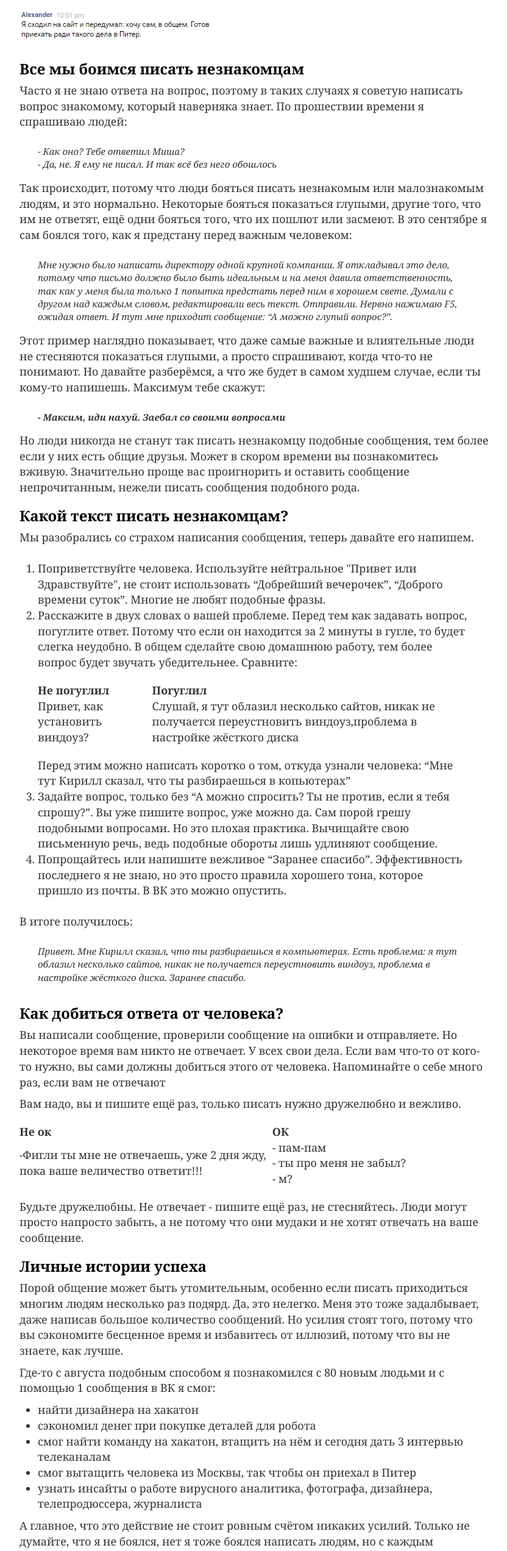
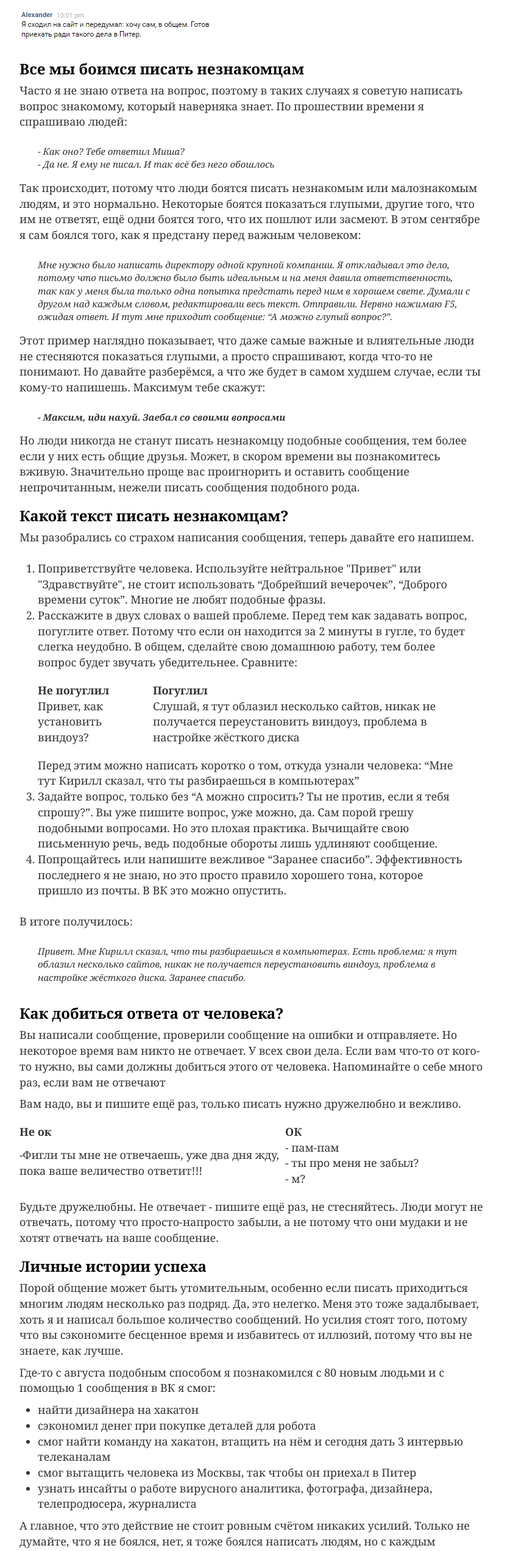
Before and after one commit to misteraverin/howtowrite, a plain HTML site: page index.html in a window 1280 px wide. Shown: the part 240-2784 px from the top of the page at 61% size, without its empty margins (53-885 px from the left). Drawn offline with nearby package versions, Linux system fonts and the light colour scheme.

Commit message:
Spelling and a bit of html validation

```diff
--- a/index.html
+++ b/index.html
@@ -1,5 +1,5 @@
 <!DOCTYPE html>
-<html lang="en">
+<html lang="ru">
 <head>
     <title>Как писать незнакомым людям, если вы боитесь</title>
     <meta charset="utf-8">
@@ -13,22 +13,22 @@
 <body>
 
 <div class="container">
-	<h2>Как писать незнакомым людям, если вы боитесь или решение проблем 1 сообщением</h2>
-	<img src="hackathon.png">
+	<h2>Как писать незнакомым людям, если вы боитесь или решение проблем одним сообщением</h2>
+	<img src="hackathon.png" alt="">
 	<h3>Все мы боимся писать незнакомцам</h3>
 	<p>Часто я не знаю ответа на вопрос, поэтому в таких случаях я советую написать вопрос знакомому, который
 наверняка знает. По прошествии времени я спрашиваю людей:
 	</p>
 	<div class="blockquote">
 	- Как оно? Тебе ответил Миша?<br>
-- Да, не.  Я ему не писал. И так всё без него обошлось
+- Да не.  Я ему не писал. И так всё без него обошлось
 
 	</div>
 	<p>
-		Так происходит, потому что люди бояться писать незнакомым или малознакомым людям, и это нормально. Некоторые бояться показаться глупыми, другие того, что им не ответят, ещё одни бояться того, что их пошлют или засмеют. В это сентябре я сам боялся того, как я предстану перед важным человеком:
+		Так происходит, потому что люди боятся писать незнакомым или малознакомым людям, и это нормально. Некоторые боятся показаться глупыми, другие того, что им не ответят, ещё одни боятся того, что их пошлют или засмеют. В этом сентябре я сам боялся того, как я предстану перед важным человеком:
 	</p>
 		<div class="blockquote">
-		Мне нужно было написать директору одной крупной компании. Я откладывал это дело, потому что письмо должно было быть идеальным и на меня давила ответственность, так как у меня была только 1 попытка предстать перед ним в хорошем свете. Думали с другом над каждым словом, редактировали весь текст. Отправили. Нервно нажимаю F5, ожидая ответ. И тут мне приходит сообщение: “А можно глупый вопрос?”.
+		Мне нужно было написать директору одной крупной компании. Я откладывал это дело, потому что письмо должно было быть идеальным и на меня давила ответственность, так как у меня была только одна попытка предстать перед ним в хорошем свете. Думали с другом над каждым словом, редактировали весь текст. Отправили. Нервно нажимаю F5, ожидая ответ. И тут мне приходит сообщение: “А можно глупый вопрос?”.
 	</div>
 	<p>
 		Этот пример наглядно показывает, что даже самые важные и влиятельные люди  не стесняются показаться глупыми, а просто спрашивают, когда что-то не понимают. Но давайте разберёмся, а что же будет в самом худшем случае, если ты кому-то напишешь. Максимум тебе скажут:
@@ -37,7 +37,7 @@
 		- Максим, иди нахуй. Заебал со своими вопросами
 	</div>
 	<p>
-		Но люди никогда не станут так писать незнакомцу подобные сообщения, тем более если у них есть общие друзья. Может в скором времени вы познакомитесь вживую. Значительно проще вас проигнорить и оставить сообщение непрочитанным, нежели писать сообщения подобного рода.
+		Но люди никогда не станут писать незнакомцу подобные сообщения, тем более если у них есть общие друзья. Может, в скором времени вы познакомитесь вживую. Значительно проще вас проигнорить и оставить сообщение непрочитанным, нежели писать сообщения подобного рода.
 	</p>
 	<h3>Какой текст писать незнакомцам?</h3>
 	<p>
@@ -45,8 +45,8 @@
 	</p>
 	<div class="instruction">
 	<ol>
-		<li>Поприветствуйте человека. Используйте нейтральное "Привет или Здравствуйте", не стоит использовать “Добрейший вечерочек”, “Доброго времени суток”. Многие не любят подобные фразы.</li>
-		<li>Расскажите в двух словах о вашей проблеме. Перед тем как задавать вопрос, погуглите ответ. Потому что если он находится за 2 минуты в гугле, то будет слегка неудобно. В общем сделайте свою домашнюю  работу, тем более вопрос будет звучать убедительнее. Сравните:
+		<li>Поприветствуйте человека. Используйте нейтральное "Привет" или "Здравствуйте", не стоит использовать “Добрейший вечерочек”, “Доброго времени суток”. Многие не любят подобные фразы.</li>
+		<li>Расскажите в двух словах о вашей проблеме. Перед тем как задавать вопрос, погуглите ответ. Потому что если он находится за 2 минуты в гугле, то будет слегка неудобно. В общем, сделайте свою домашнюю  работу, тем более вопрос будет звучать убедительнее. Сравните:
 		<table style="margin-top: 20px; margin-bottom: 20px;">
 			<tr style="font-weight: bold;">
 				<td>Не погуглил</td>
@@ -54,17 +54,17 @@
 			</tr>
 			<tr>
 				<td>Привет, как установить виндоуз?</td>
-				<td style="padding-left: 10px;">Слушай, я тут облазил несколько сайтов, никак не получается переустновить виндоуз,проблема в настройке жёсткого диска</td>
+				<td style="padding-left: 10px;">Слушай, я тут облазил несколько сайтов, никак не получается переустановить виндоуз, проблема в настройке жёсткого диска</td>
 			</tr>
 		</table>
-		Перед этим можно написать коротко о том, откуда узнали человека: “Мне тут Кирилл сказал, что ты разбираешься в копьютерах”</li>
-		<li>Задайте вопрос, только без “А можно спросить? Ты не против, если я тебя спрошу?”. Вы уже пишите вопрос, уже можно да. Сам порой грешу подобными вопросами. Но это плохая практика. Вычищайте свою письменную речь,  ведь подобные обороты лишь удлиняют сообщение.</li>
-		<li>Попрощайтесь или напишите вежливое “Заранее спасибо”. Эффективность последнего я не знаю, но это просто правила хорошего тона, которое пришло из почты. В ВК это можно опустить.</li>
+		Перед этим можно написать коротко о том, откуда узнали человека: “Мне тут Кирилл сказал, что ты разбираешься в компьютерах”</li>
+		<li>Задайте вопрос, только без “А можно спросить? Ты не против, если я тебя спрошу?”. Вы уже пишите вопрос, уже можно, да. Сам порой грешу подобными вопросами. Но это плохая практика. Вычищайте свою письменную речь,  ведь подобные обороты лишь удлиняют сообщение.</li>
+		<li>Попрощайтесь или напишите вежливое “Заранее спасибо”. Эффективность последнего я не знаю, но это просто правило хорошего тона, которое пришло из почты. В ВК это можно опустить.</li>
 	</ol>
 	</div>
 	<p>В итоге получилось:</p>
 <div class="blockquote">
-Привет. Мне Кирилл сказал, что ты разбираешься в компьютерах. Есть проблема: я тут облазил несколько сайтов, никак не получается переустновить виндоуз, проблема в настройке жёсткого диска.
+Привет. Мне Кирилл сказал, что ты разбираешься в компьютерах. Есть проблема: я тут облазил несколько сайтов, никак не получается переустановить виндоуз, проблема в настройке жёсткого диска.
 Заранее спасибо.
 </div>
 	<h3>Как добиться  ответа от  человека?</h3>
@@ -79,15 +79,16 @@
 				<td style="padding-left: 10px;">ОК</td>
 			</tr>
 			<tr>
-				<td>-Фигли ты мне не отвечаешь, уже 2 дня жду,<br> пока ваше величество ответит!!!</td>
+				<td>-Фигли ты мне не отвечаешь, уже два дня жду,<br> пока ваше величество ответит!!!</td>
 				<td style="padding-left: 10px;">- пам-пам<br>- ты про меня не забыл?<br>- м?</td>
 			</tr>
 	</table>
-		Будьте дружелюбны. Не отвечает - пишите ещё раз, не стесняйтесь. Люди могут просто напросто забыть, а не потому что они мудаки и не хотят отвечать на ваше сообщение.
+  <p>
+		Будьте дружелюбны. Не отвечает - пишите ещё раз, не стесняйтесь. Люди могут не отвечать, потому что просто-напросто забыли, а не потому что они мудаки и не хотят отвечать на ваше сообщение.
 	</p>
 	<h3>Личные истории успеха</h3>
 	<p>
-		Порой общение может быть утомительным, особенно если писать приходиться многим людям несколько раз подярд. Да, это нелегко. Меня это тоже задалбывает, даже написав большое количество сообщений. Но усилия стоят того, потому что вы сэкономите бесценное время и избавитесь от иллюзий, потому что вы не знаете, как лучше.
+		Порой общение может быть утомительным, особенно если писать приходиться многим людям несколько раз подряд. Да, это нелегко. Меня это тоже задалбывает, хоть я и написал большое количество сообщений. Но усилия стоят того, потому что вы сэкономите бесценное время и избавитесь от иллюзий, потому что вы не знаете, как лучше.
 	</p>
 	<p>Где-то с августа подобным способом  я познакомился с 80 новым людьми и с помощью 1 сообщения в ВК я смог:
 	</p>
@@ -97,13 +98,13 @@
 		<li>сэкономил денег при покупке деталей для робота</li>
 		<li>смог найти команду на хакатон, втащить на нём и сегодня дать 3 интервью телеканалам</li>
 		<li>смог вытащить человека из Москвы, так чтобы он приехал в Питер</li>
-		<li>узнать инсайты о работе вирусного аналитика, фотографа, дизайнера, телепродюссера, журналиста</li>
+		<li>узнать инсайты о работе вирусного аналитика, фотографа, дизайнера, телепродюсера, журналиста</li>
 	</ul>
 	</div>
-	<p>А главное, что это действие не стоит ровным счётом никаких усилий. Только не думайте, что я не боялся, нет я тоже боялся написать людям, но с каждым сообщением получалось всё лучше и лучше, сейчас это не представляет для меня проблем. Никакой магии - пишите каждый день и страх уйдёт.</p>
+	<p>А главное, что это действие не стоит ровным счётом никаких усилий. Только не думайте, что я не боялся, нет, я тоже боялся написать людям, но с каждым сообщением получалось всё лучше и лучше, сейчас это не представляет для меня проблем. Никакой магии - пишите каждый день и страх уйдёт.</p>
 	<h3>Напишите свой вопрос мне</h3>
 	<p style="padding-bottom: 30px;">
-Напишите <a href="https://www.vk.com/misteraverin">мне</a> сообщение с вашим вопросом, или если вы пока не можете писать людям, то просто “Привет”. Поздравляю первое сообщение написано.
+Напишите <a href="https://www.vk.com/misteraverin">мне</a> сообщение с вашим вопросом, или, если вы пока не можете писать людям, то просто “Привет”. Поздравляю, первое сообщение написано.
 </p>
 </div>
 
```
